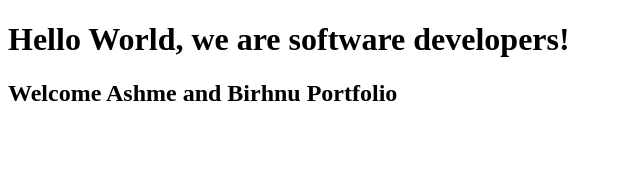
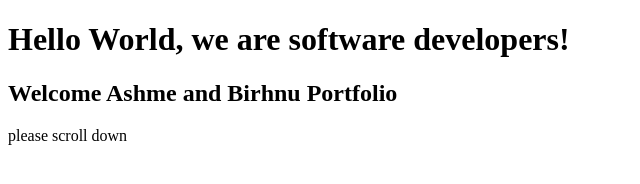
Before and after one commit to ashmalzahra/microverseashmal, a plain HTML site: page index.html in a window 1280 px wide. Shown: the whole page, without its empty margins (0-640 px from the left). Drawn offline with Linux system fonts and the light colour scheme.

Commit message:
task 3 and 4

```diff
--- a/index.html
+++ b/index.html
@@ -14,6 +14,11 @@
       <h1>Welcome Ashme and Birhnu Portfolio</h1>
     </section>
 
+    <section id="projects">
+      <div class="project-tile">please scroll down
+      </div>
+    </section>
+
     <!-- <script  src="js/index.js"></script> -->
   </body>
 </html>
```
